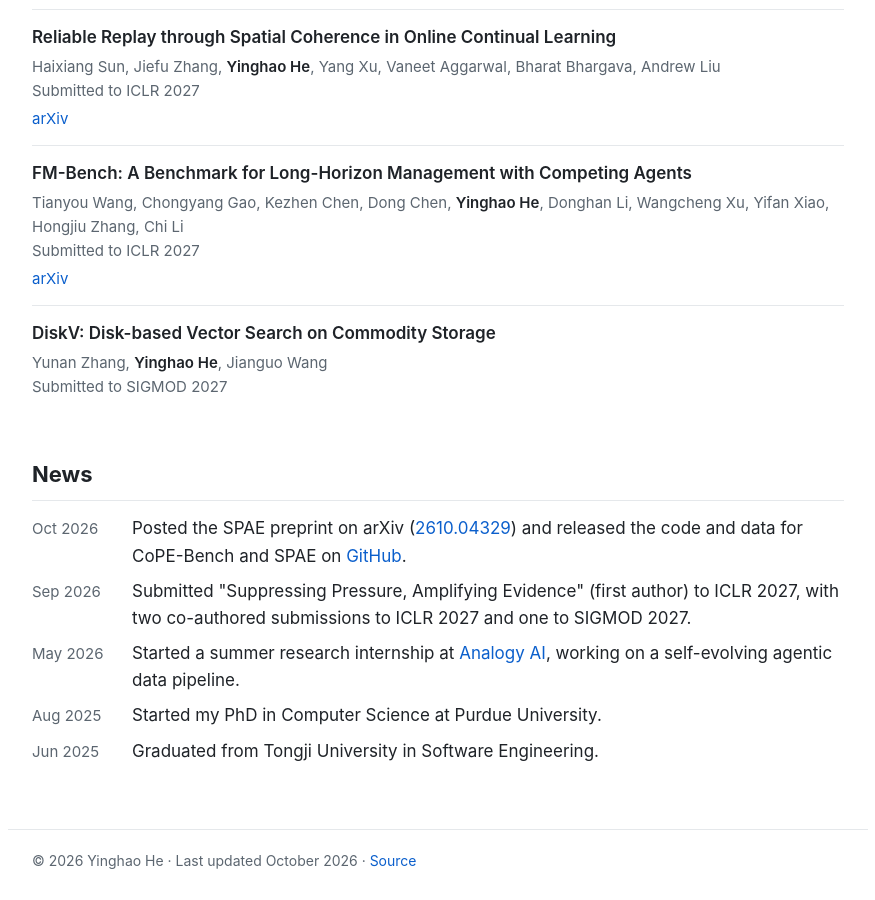
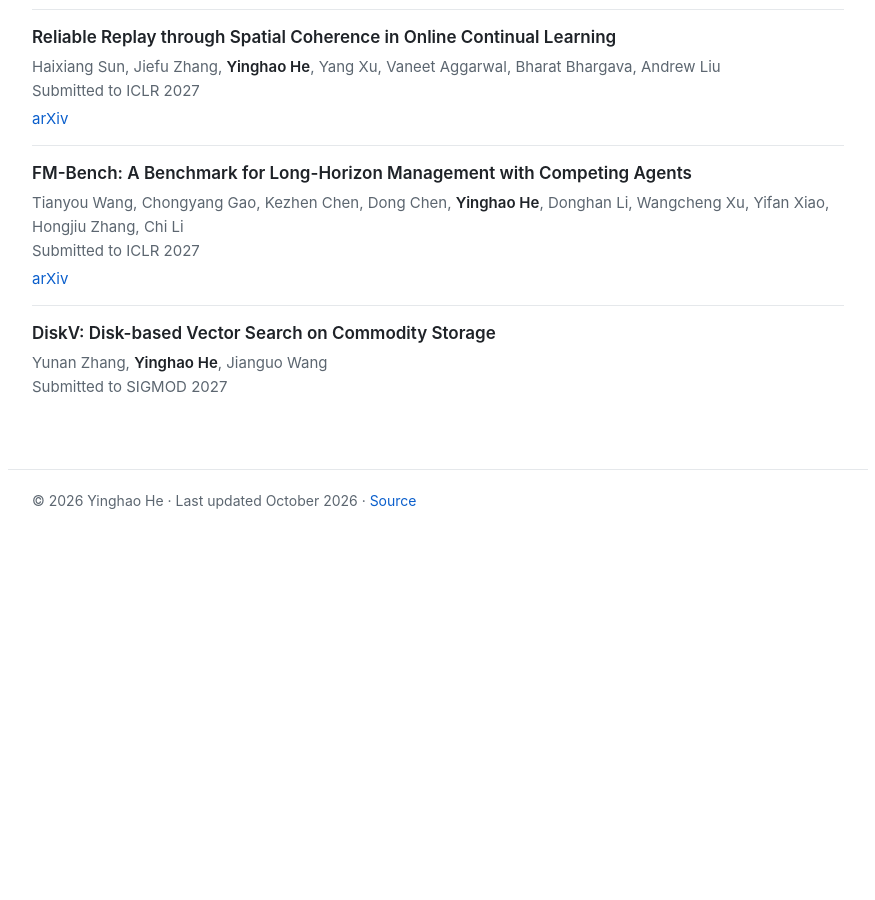
Before and after one commit to 03Grant/03Grant.github.io, a Jekyll site: the page built from index.html, in a window 1280 px wide and 900 px high, scrolled down 1109 px. Shown: the whole window, without its empty margins (202-1077 px from the left). Built offline with Jekyll 4.4.1, drawn with Linux system fonts in a browser that asks for light colours; after the commit the page ends 1650 px from its top, so only the background shows below that; some of the changed text lies outside the part shown.

Commit message:
Name the advisor and drop the News section
Co-Authored-By: Claude Fable 5.1 <noreply@anthropic.com>

```diff
--- a/index.html
+++ b/index.html
@@ -37,14 +37,3 @@ permalink: /
   {% assign pubs = site.publications | sort: "date" | reverse %}
   {% for pub in pubs %}{% include pub.html pub=pub %}{% endfor %}
 </section>
-
-<section id="news">
-  <h2>News</h2>
-  <ul class="news">
-    <li><span class="news__date">Oct 2026</span><span>Posted the SPAE preprint on arXiv (<a href="https://arxiv.org/abs/2610.04329">2610.04329</a>) and released the code and data for CoPE-Bench and SPAE on <a href="https://github.com/03Grant/sycophancy-and-stubbornness">GitHub</a>.</span></li>
-    <li><span class="news__date">Sep 2026</span><span>Submitted "Suppressing Pressure, Amplifying Evidence" (first author) to ICLR 2027, with two co-authored submissions to ICLR 2027 and one to SIGMOD 2027.</span></li>
-    <li><span class="news__date">May 2026</span><span>Started a summer research internship at <a href="https://analogyai.ai/">Analogy AI</a>, working on a self-evolving agentic data pipeline.</span></li>
-    <li><span class="news__date">Aug 2025</span><span>Started my PhD in Computer Science at Purdue University.</span></li>
-    <li><span class="news__date">Jun 2025</span><span>Graduated from Tongji University in Software Engineering.</span></li>
-  </ul>
-</section>
```
Also changed, not shown: other parts of index.html (+1 -1 lines), cv.md (+1 -0 lines).
